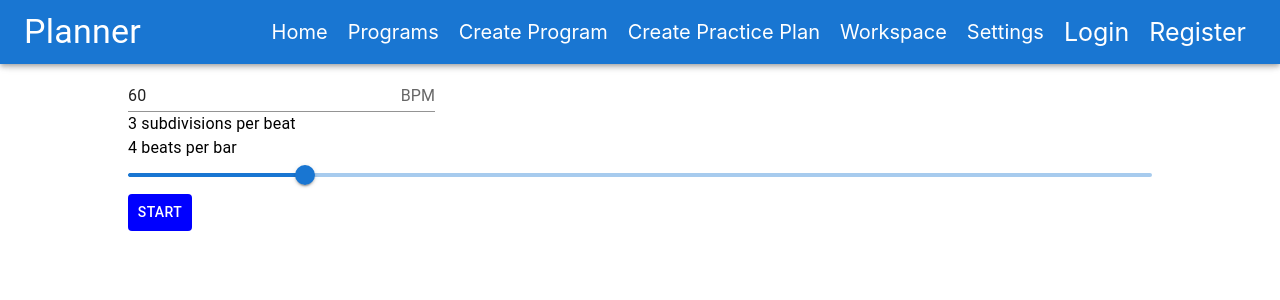
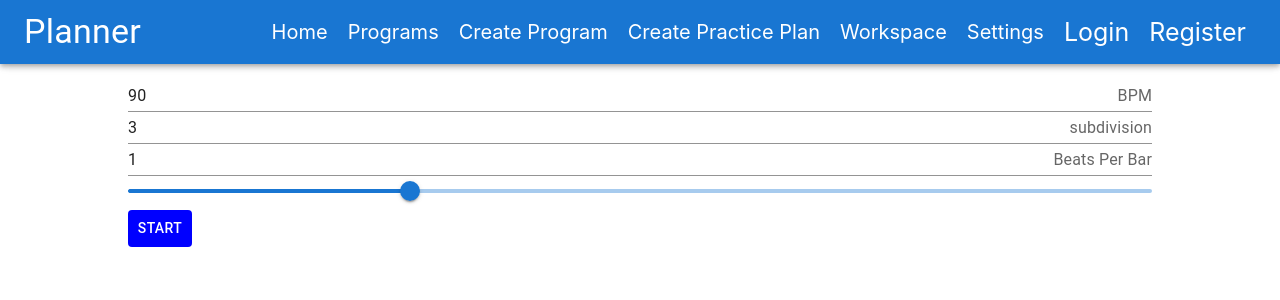
Before and after one commit to shoneriki/mern-practice, a React (Create React App) app in the folder client/: page /workspace in a window 1280 px wide. Shown: the top 300 px of the page. Built offline with nearby package versions, Linux system fonts and the light colour scheme; no server answers.

Commit message:
able to edit the subdivision and beats per bar

```diff
--- a/client/src/components/Metronome.js
+++ b/client/src/components/Metronome.js
@@ -13,36 +13,101 @@ export class Metronome extends Component {
     this.state = {
       isPlaying: false,
       count: 0,
-      bpm: 60,
-      beatsPerMeasure: 4,
+      bpm: 90,
+      beatsPerMeasure: 1,
       subdivision: 3,
     };
 
-    this.click1 = new Audio(click);
-    this.woodblock1 = new Audio(woodblock);
-    this.drumstick1 = new Audio(drumstick);
+    // Create an AudioContext
+    this.audioContext = new (window.AudioContext ||
+      window.webkitAudioContext)();
+    this.offlineAudioContext = new OfflineAudioContext(2, 44100 * 40, 44100);
+
+    // Now load the sounds
+    this.loadSound(click).then((buffer) => {
+      this.clickBuffer = buffer;
+    });
+
+    this.loadSound(woodblock).then((buffer) => {
+      this.woodblockBuffer = buffer;
+    });
+
+    this.loadSound(drumstick).then((buffer) => {
+      this.drumstickBuffer = buffer;
+    });
   }
+
+  loadSound = async (url) => {
+    const response = await fetch(url);
+    const arrayBuffer = await response.arrayBuffer();
+    const audioBuffer = await this.offlineAudioContext.decodeAudioData(
+      arrayBuffer
+    );
+
+    return audioBuffer;
+  };
+
+  playSound = (buffer) => {
+    const source = this.audioContext.createBufferSource();
+    source.buffer = buffer;
+    source.connect(this.audioContext.destination);
+    source.start(this.audioContext.currentTime);
+  };
+
+  scheduleNote = () => {
+    const { count, subdivision } = this.state;
+
+    if (count % subdivision === 0) {
+      this.playSound(this.drumstickBuffer);
+    } else {
+      this.playSound(this.woodblockBuffer);
+    }
+  };
+
+  scheduler = () => {
+    while (this.nextNoteTime < this.audioContext.currentTime + 0.1) {
+      this.scheduleNote();
+      this.nextNote();
+    }
+
+    this.timer = window.setTimeout(this.scheduler, 25.0);
+  };
+
+  nextNote = () => {
+    const secondsPerBeat = 60.0 / this.state.bpm;
+    const secondsPerSubdivision = secondsPerBeat / this.state.subdivision;
+
+    this.nextNoteTime += secondsPerSubdivision;
+
+    this.setState((state) => ({
+      count: (state.count + 1) % (state.beatsPerMeasure * state.subdivision),
+    }));
+  };
+
+  startStop = () => {
+    if (this.state.isPlaying) {
+      window.clearTimeout(this.timer);
+      this.setState({
+        isPlaying: false,
+      });
+    } else {
+      this.nextNoteTime = this.audioContext.currentTime + 0.05;
+      this.scheduler();
+
+      this.setState(
+        {
+          count: 0,
+          isPlaying: true,
+          // play a click immediately (after setState finishes)
+        },
+        this.playClick
+      );
+    }
+  };
 
   handleBpmChange = (event, newValue) => {
     const bpm = newValue;
-
-    if (this.state.isPlaying) {
-      // Stop old timer and start a new one
-      clearInterval(this.timer);
-      this.timer = setInterval(
-        this.playClick,
-        (60 / (bpm * this.state.subdivision)) * 1000
-      );
-
-      // Set the new bpm and reset the beat counter
-      this.setState({
-        count: 0,
-        bpm,
-      });
-    } else {
-      // Otherwise, just update the bpm
-      this.setState({ bpm });
-    }
+    this.setState({ bpm });
   };
 
   handleBpmInputChange = (event) => {
@@ -53,44 +118,17 @@ export class Metronome extends Component {
     this.handleBpmChange(null, bpm);
   };
 
-  playClick = () => {
-    const { count, beatsPerMeasure, subdivision } = this.state;
-
-    // If we've just played the beat, play the drumstick sound
-    if (count % subdivision === 0) {
-      this.drumstick1.play();
-    } else {
-      // Otherwise, play the woodblock sound
-      this.woodblock1.play();
+  handleSubdivisionChange = (event) => {
+    const subdivision = parseInt(event.target.value);
+    if (!isNaN(subdivision)) {
+      this.setState({ subdivision });
     }
-
-    // Keep track of which beat we're on
-    this.setState((state) => ({
-      count: (state.count + 1) % (state.beatsPerMeasure * subdivision),
-    }));
   };
 
-  startStop = () => {
-    if (this.state.isPlaying) {
-      // stop the timer
-      clearInterval(this.timer);
-      this.setState({
-        isPlaying: false,
-      });
-    } else {
-      // start a timer with current bpm and subdivision
-      this.timer = setInterval(
-        this.playClick,
-        (60 / (this.state.bpm * this.state.subdivision)) * 1000
-      );
-      this.setState(
-        {
-          count: 0,
-          isPlaying: true,
-          // play a click immediately (after setState finishes)
-        },
-        this.playClick
-      );
+  handleBeatsPerMeasureChange = (event) => {
+    const beatsPerMeasure = parseInt(event.target.value);
+    if (!isNaN(beatsPerMeasure)) {
+      this.setState({ beatsPerMeasure });
     }
   };
 
@@ -106,21 +144,37 @@ export class Metronome extends Component {
             max={300}
             value={bpm}
             sx={{
-              width: "30%",
+              width: "100%",
             }}
             onChange={this.handleBpmInputChange}
             endAdornment={<InputAdornment position="end">BPM</InputAdornment>}
           />
-          <Typography>
-            {subdivision === 1
-              ? `${subdivision} subdivision per beat`
-              : `${subdivision} subdivisions per beat`}
-          </Typography>
-          <Typography>
-            {beatsPerMeasure === 1
-              ? `${beatsPerMeasure} beats per bar`
-              : `${beatsPerMeasure} beats per bar`}
-          </Typography>
+          <Input
+            type="number"
+            min={1}
+            max={10}
+            value={subdivision}
+            sx={{
+              width: "100%",
+            }}
+            onChange={this.handleSubdivisionChange}
+            endAdornment={
+              <InputAdornment position="end">subdivision</InputAdornment>
+            }
+          />
+          <Input
+            type="number"
+            min={1}
+            max={10}
+            value={beatsPerMeasure}
+            sx={{
+              width: "100%",
+            }}
+            onChange={this.handleBeatsPerMeasureChange}
+            endAdornment={
+              <InputAdornment position="end">Beats Per Bar</InputAdornment>
+            }
+          />
           <Slider
             type="range"
             min={10}
```
